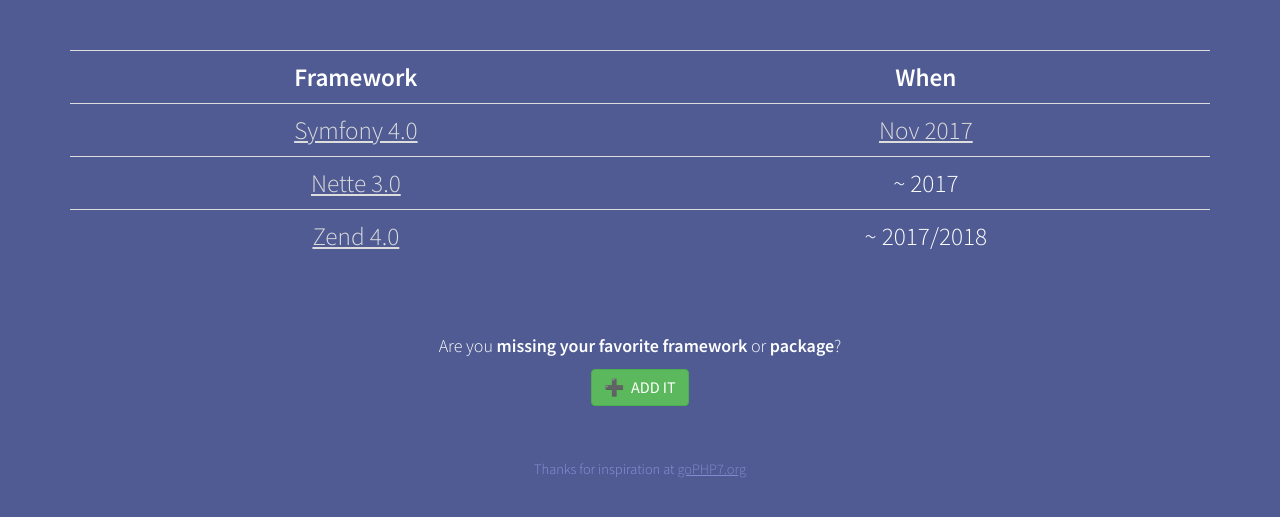
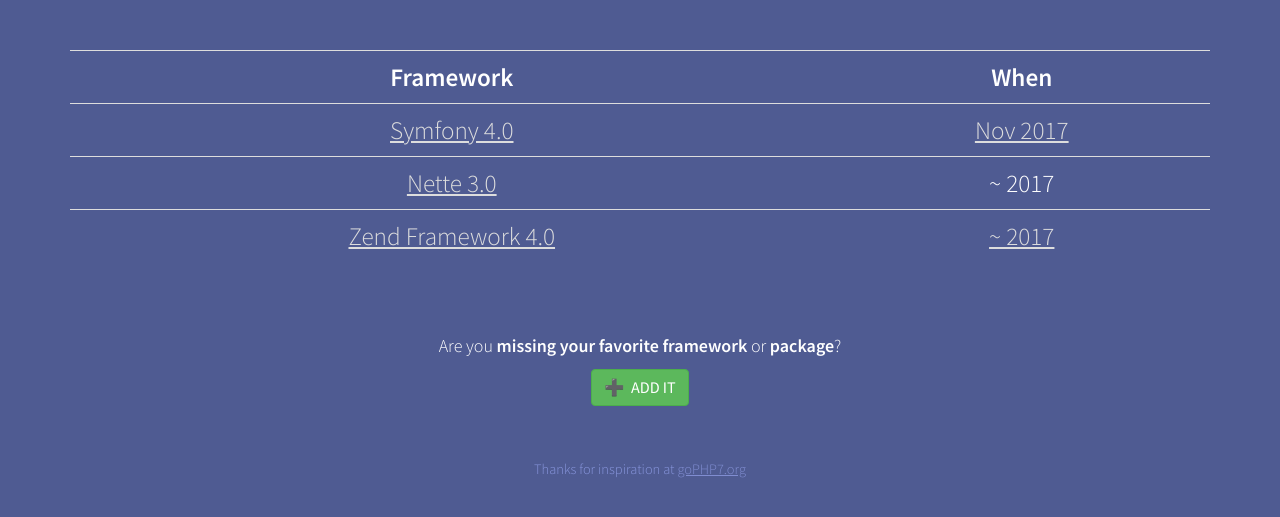
Before and after one commit to deprecated-packages/gophp71.org, a plain HTML site: page index.html in a window 1280 px wide. Shown: the part 237-754 px from the top of the page. Drawn offline with nearby package versions, Linux system fonts and the light colour scheme.

Commit message:
Zend Framework corrections, thanks to @weierophinney

```diff
--- a/index.html
+++ b/index.html
@@ -36,8 +36,8 @@
                             <td>~ 2017</td>
                         </tr>
                         <tr>
-                            <td><a href="https://framework.zend.com/blog/2017-06-06-zf-php-7-1.html">Zend 4.0</a></td>
-                            <td>~ 2017/2018</td>
+                            <td><a href="https://framework.zend.com/blog/2017-06-06-zf-php-7-1.html">Zend Framework 4.0</a></td>
+                            <td><a href="https://github.com/TomasVotruba/gophp71.org/commit/92ca500c73ae5ac949a15acad47961838850d223#commitcomment-22438872">~ 2017</a></td>
                         </tr>
                     </table>
 
```
